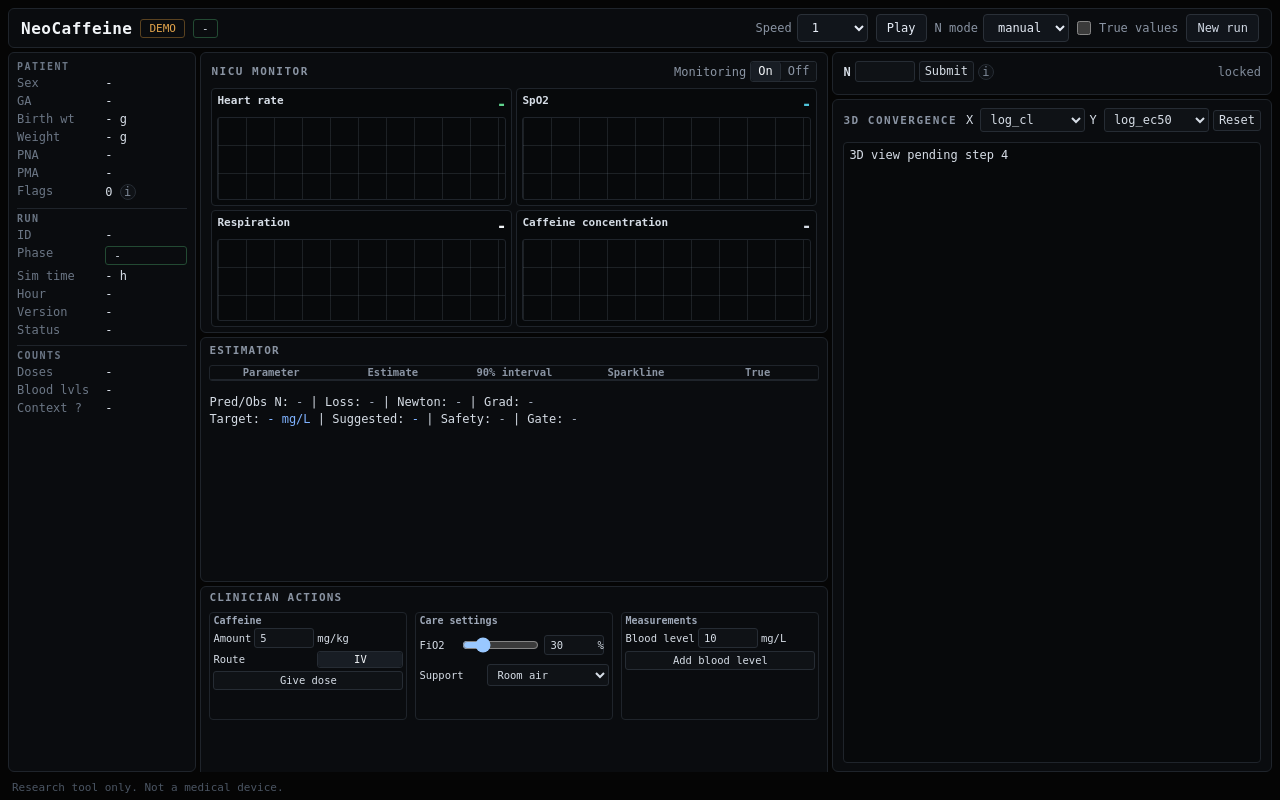
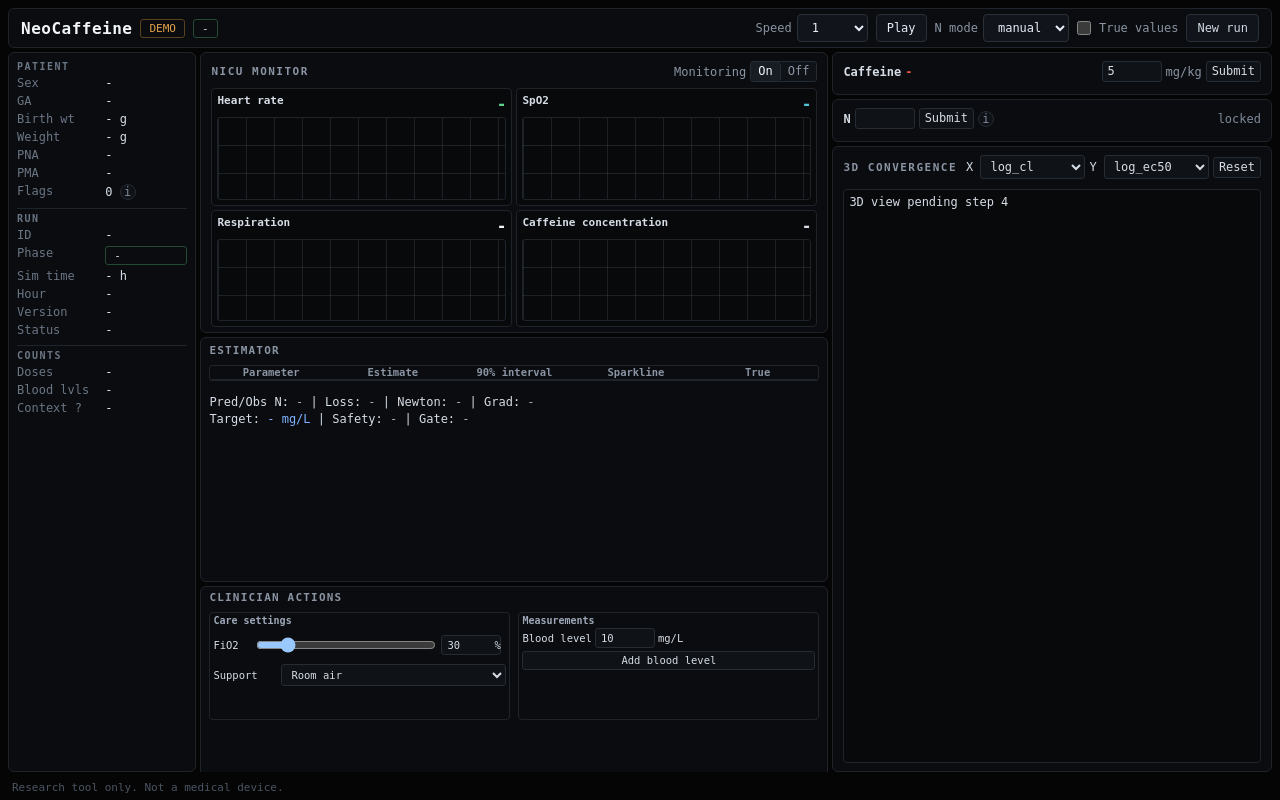
Before and after one commit to AlaaBouhaouel/NeoCaffeine-preterms-caffeine-dose, a Django app: template webapp/simulator/templates/dashboard.html in a window 1280 px wide. Run offline with Django 5.2, Linux system fonts and the light colour scheme; the template is opened without the code that fills it, so the values that code supplies are empty; parts of the project's set-up code (start-up, migrations or seed data) failed here and were passed over.

Commit message:
Move caffeine dosing to a card at the top of the right column

```diff
--- a/webapp/simulator/static/simulator/css/dashboard.css
+++ b/webapp/simulator/static/simulator/css/dashboard.css
@@ -1055,3 +1055,35 @@ input[type="number"] {
 .estimator-table-wrap {
   margin-bottom: 12px !important;
 }
+
+/* Right column: caffeine dosing card, then N card, then the 3D view takes the remaining height */
+.right-column {
+  grid-template-rows: auto auto minmax(0, 1fr) !important;
+}
+
+.dose-inline {
+  margin: 0;
+  min-width: 0;
+}
+
+#suggested-dose.suggested-dose-value {
+  color: #e5534b;
+  font-weight: 700;
+  white-space: nowrap;
+}
+
+.dose-entry {
+  margin-left: auto;
+  display: inline-flex;
+  align-items: center;
+  gap: 4px;
+}
+
+.dose-unit {
+  color: #8a94a3;
+}
+
+/* Clinician actions: Care settings and Measurements share the full width */
+.actions-grid {
+  grid-template-columns: repeat(2, minmax(0, 1fr)) !important;
+}
--- a/webapp/simulator/static/simulator/js/dashboard-ui.js
+++ b/webapp/simulator/static/simulator/js/dashboard-ui.js
@@ -55,7 +55,8 @@
   const showTrueToggle = document.getElementById('show-true-toggle')
 
   const doseAmountInput = document.getElementById('dose-amount')
-  const doseRouteInput = document.getElementById('dose-route')
+  const DOSE_ROUTE = 'iv'
+  const DOSE_FORM = 'citrate'
 
   const fio2Slider = document.getElementById('context-fio2-slider')
   const fio2PercentInput = document.getElementById('context-fio2-percent')
@@ -160,11 +161,6 @@
       return null
     }
     return array[array.length - 1][key]
-  }
-
-  function formatRoute(value) {
-    if (value === 'iv') return 'IV'
-    return value
   }
 
   function formatForm(value) {
@@ -389,7 +385,7 @@
 
     const decision = state.decision_panel
     targetConc.textContent = formatNumber(decision.target_concentration_mg_per_l, 3)
-    suggestedDose.textContent = `${formatNumber(decision.suggested_dose.amount, 3)} mg/kg ${formatRoute(decision.suggested_dose.route)} citrate`
+    suggestedDose.textContent = `${formatNumber(decision.suggested_dose.amount, 1)} mg/kg ${formatForm(decision.suggested_dose.form)}`
     safetyShare.textContent = formatNumber(decision.safety_share_vs_limit, 4)
     confidenceGate.textContent = decision.confidence_gate.open ? `open (${decision.confidence_gate.reason})` : `closed (${decision.confidence_gate.reason})`
 
@@ -578,8 +574,8 @@
       state_version: envelope.state_version,
       amount: Number(doseAmountInput.value),
       amount_unit: 'mg_per_kg',
-      route: doseRouteInput.value,
-      form: 'citrate',
+      route: DOSE_ROUTE,
+      form: DOSE_FORM,
       source: 'manual',
     }
     const response = await window.simulatorApiClient.giveDose(runId, payload)
--- a/webapp/simulator/templates/dashboard.html
+++ b/webapp/simulator/templates/dashboard.html
@@ -124,22 +124,12 @@
             </table>
           </div>
           <p class="meta-line">Pred/Obs N: <span id="last-hour-n">-</span> | Loss: <span id="loss-latest">-</span> | Newton: <span id="newton-iter">-</span> | Grad: <span id="grad-norm">-</span></p>
-          <p class="meta-line">Target: <span id="target-conc">-</span> <span class="unit-blue">mg/L</span> | Suggested: <span id="suggested-dose">-</span> | Safety: <span id="safety-share">-</span> | Gate: <span id="confidence-gate">-</span></p>
+          <p class="meta-line">Target: <span id="target-conc">-</span> <span class="unit-blue">mg/L</span> | Safety: <span id="safety-share">-</span> | Gate: <span id="confidence-gate">-</span></p>
         </section>
 
         <section id="intervention-strip" class="panel-surface intervention-strip">
           <h2>CLINICIAN ACTIONS</h2>
           <div class="actions-grid">
-            <section class="action-group">
-              <h3>Caffeine</h3>
-              <form id="dose-form" class="dose-form-grid">
-                <label>Amount <input id="dose-amount" type="number" step="0.1" value="5" required> <span>mg/kg</span></label>
-                <label class="route-inline">Route <div class="segment-control" data-target="dose-route"><input id="dose-route" type="hidden" value="iv"><button type="button" class="segment-option active" data-value="iv">IV</button></div></label>
-                <button type="submit">Give dose</button>
-              </form>
-              <p id="dose-error" class="error action-error"></p>
-            </section>
-
             <section class="action-group care-settings-group">
               <h3>Care settings</h3>
               <label class="fio2-row">FiO2 <input id="context-fio2-slider" type="range" min="21" max="100" step="1" value="30"> <input id="context-fio2-percent" type="number" min="21" max="100" step="1" value="30"> <span>%</span></label>
@@ -172,6 +162,19 @@
       </section>
 
       <section class="right-column">
+        <section id="dose-card-panel" class="panel-surface n-card-panel dose-card-panel">
+          <form id="dose-form" class="n-inline dose-inline">
+            <strong>Caffeine</strong>
+            <span id="suggested-dose" class="suggested-dose-value" title="Suggested dose">-</span>
+            <span class="dose-entry">
+              <input id="dose-amount" type="number" step="0.1" min="0" value="5" required aria-label="Caffeine citrate amount in mg/kg">
+              <span class="dose-unit">mg/kg</span>
+              <button type="submit">Submit</button>
+            </span>
+          </form>
+          <p id="dose-error" class="error action-error"></p>
+        </section>
+
         <section id="n-card-panel" class="panel-surface n-card-panel">
           <div class="n-inline">
             <strong>N</strong>
```
